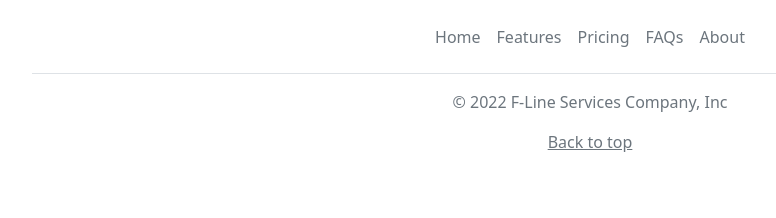
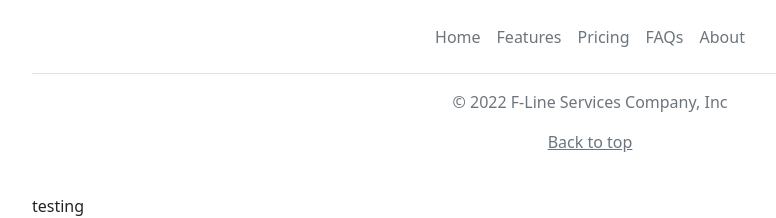
Before and after one commit to 1805124/FLine_DEMO, a Django app: page / in a window 1280 px wide. Shown: the part 1166-1384 px from the top of the page, without its empty margins (50-826 px from the left). Before the commit the page ends 1318 px from the top, so only its background shows below. Run offline with Django 4.2, Linux system fonts and the light colour scheme.

Commit message:
checking fork

```diff
--- a/templates/index.html
+++ b/templates/index.html
@@ -292,6 +292,9 @@
                 </div>
                 </footer>
         </div>
+        <div class="container">
+            testing
+        </div>
 <!-- Footer end -->
 {% block alertmessege %}
 {% if alertval  %}
```
